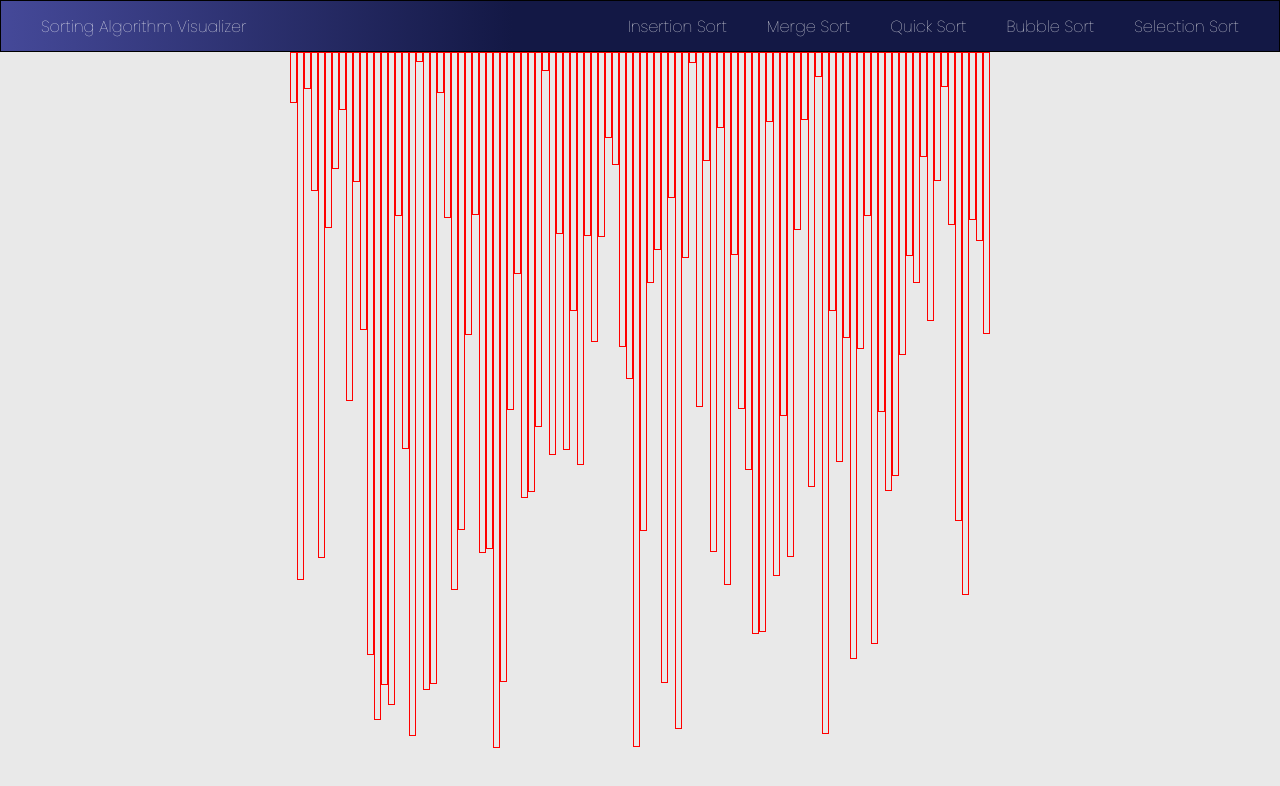
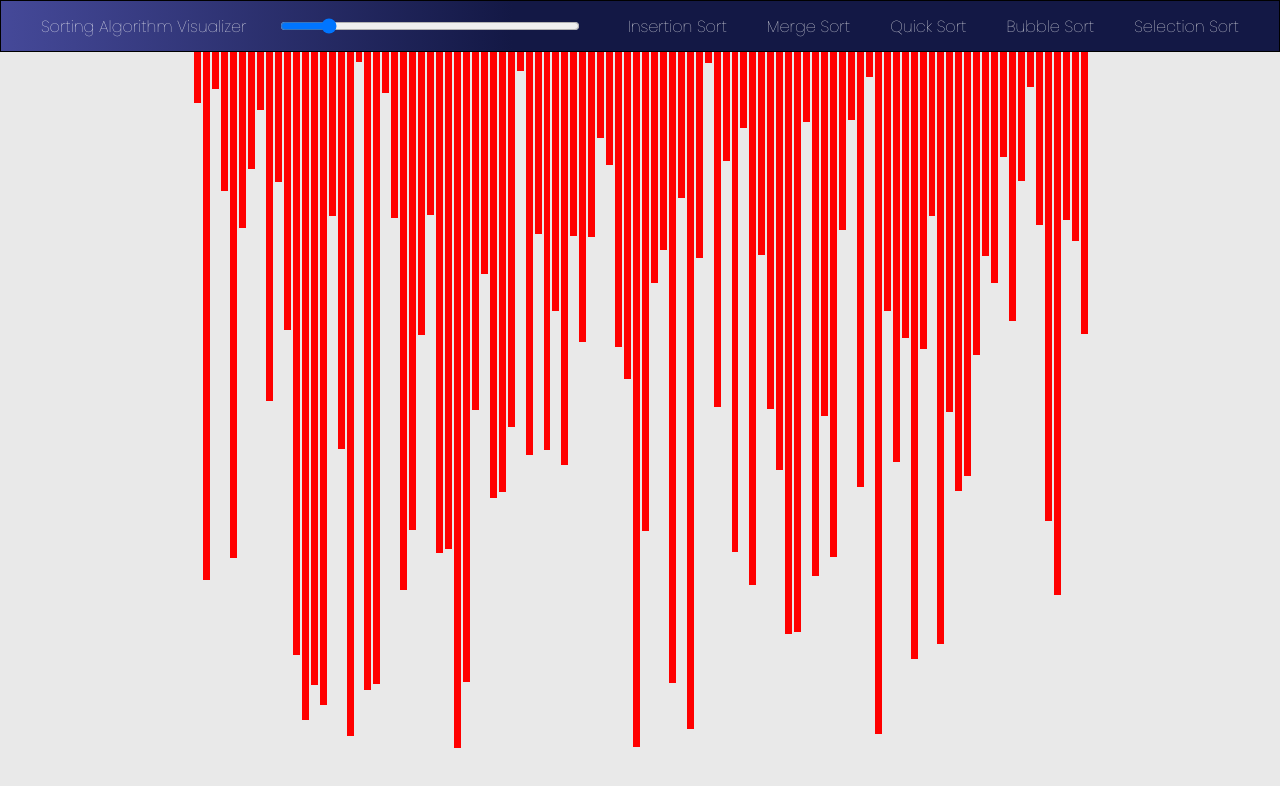
Before and after one commit to blin007/sorting-algorithm-visualizer, a React (Create React App) app: page / in a window 1280 px wide. Shown: the top 786 px of the page. Built offline with nearby package versions, Linux system fonts and the light colour scheme.

Commit message:
9/2 input slider to adjust number of bars

```diff
--- a/src/App.js
+++ b/src/App.js
@@ -1,7 +1,6 @@
 import './styles/App.css';
 import {BrowserRouter as Router, Routes, Route} from 'react-router-dom';
-import Header from './components/Header';
-import Home from './pages/Home/Home';
+import Home from './components/Home';
 import headerVariants from './animations/headerVariants';
 
 function App() {
@@ -9,7 +8,7 @@ function App() {
     <Router>
       <div className="App">
         <Routes>
-          <Route path="/" element={[<Header linkVariants={headerVariants}/>, <Home />]}/>
+          <Route path="/" element={[<Home headerVariants={headerVariants}/>]}/>
         </Routes>
       </div>
     </Router>
--- a/src/components/Bars.js
+++ b/src/components/Bars.js
@@ -7,15 +7,24 @@ const Bars = ({ size, sortingAlgo }) => {
 
     //randomize bars on initial load
     useEffect(() => {
-        setBars(Array.from({length: size}, () => randomRange(700)))
+        setBars(Array.from({length: size}, () => {
+          return {
+            height: randomRange(700),
+            sorted: false,
+          }
+        }))
         //eslint-disable-next-line
-    }, [])
+    }, [size])
 
   return (
     <div className="bars">
         <div className="bars_container">
           {bars.map((item, i) => (
-            <div className="bar" style={{ height: item }}></div>
+            <div className="bar" style={{
+              height: item.height,
+              backgroundColor: item.sorted ? "green" : "red",
+              // width: Math.floor(size* 0.15)
+            }} />
           ))}
         </div>
     </div>
--- a/src/components/Header.js
+++ /dev/null
@@ -1,88 +0,0 @@
-import React from 'react'
-import { Link } from 'react-router-dom';
-import '../styles/Header.css'
-import { motion } from 'framer-motion'
-
-const Header = ({ linkVariants }) => {
-  return (
-    <div className="header">
-        <Link to="/" className="header_link">
-            <div className="header_title">
-                <motion.span
-                    className="header_titleName"
-                    variants={linkVariants}
-                    whileHover={linkVariants.hover}
-                    whileTap={linkVariants.tap}
-                >
-                    Sorting Algorithm Visualizer
-                </motion.span>
-            </div>
-        </Link>
-
-        <div className="header_nav">
-            <Link to="/insertion" className="header_link">
-                <div className="sort_option">
-                    <motion.span
-                        className="sort_name"
-                        variants={linkVariants}
-                        whileHover={linkVariants.hover}
-                        whileTap={linkVariants.tap}
-                    >
-                        Insertion Sort
-                    </motion.span>
-                </div>
-            </Link>
-            <Link to="/merge" className="header_link">
-                <div className="sort_option">
-                    <motion.span
-                        className="sort_name"
-                        variants={linkVariants}
-                        whileHover={linkVariants.hover}
-                        whileTap={linkVariants.tap}
-                    >
-                        Merge Sort
-                    </motion.span>
-                </div>
-            </Link>
-            <Link to="/quick" className="header_link">
-                <div className="sort_option">
-                    <motion.span
-                        className="sort_name"
-                        variants={linkVariants}
-                        whileHover={linkVariants.hover}
-                        whileTap={linkVariants.tap}
-                    >
-                        Quick Sort
-                    </motion.span>
-                </div>
-            </Link>
-            <Link to="/bubble" className="header_link">
-                <div className="sort_option">
-                    <motion.span
-                        className="sort_name"
-                        variants={linkVariants}
-                        whileHover={linkVariants.hover}
-                        whileTap={linkVariants.tap}
-                    >
-                        Bubble Sort
-                    </motion.span>
-                </div>
-            </Link>
-            <Link to="/selection" className="header_link">
-                <div className="sort_option">
-                    <motion.span
-                        className="sort_name"
-                        variants={linkVariants}
-                        whileHover={linkVariants.hover}
-                        whileTap={linkVariants.tap}
-                    >
-                        Selection Sort
-                    </motion.span>
-                </div>
-            </Link>
-        </div>
-    </div>
-  )
-}
-
-export default Header
--- /dev/null
+++ b/src/components/Home.js
@@ -0,0 +1,101 @@
+import React, { useState } from 'react'
+import '../styles/Home.css'
+import { motion } from 'framer-motion'
+import Bars from './Bars'
+
+const Home = ({ headerVariants }) => {
+    const [barSize, setBarSize] = useState(100);
+
+    const handleInput = (e) => {
+        console.log('e: ', e);
+        setBarSize(Number(e.target.value))
+    }
+  return (
+    <>
+        <div className="header">
+            <div className="header_title">
+                <motion.span
+                    className="header_titleName"
+                    variants={headerVariants}
+                    whileHover={headerVariants.hover}
+                    whileTap={headerVariants.tap}
+                >
+                    Sorting Algorithm Visualizer
+                </motion.span>
+            </div>
+
+            <div className="slider_size">
+                <input
+                    className="slider"
+                    type="range"
+                    min="25"
+                    max="200"
+                    step="25"
+                    onInput={e => handleInput(e)}
+                />
+            </div>
+
+            <div className="header_nav">
+                <div className="sort_option">
+                    <motion.span
+                        className="sort_name"
+                        variants={headerVariants}
+                        whileHover={headerVariants.hover}
+                        whileTap={headerVariants.tap}
+                    >
+                        Insertion Sort
+                    </motion.span>
+                </div>
+                <div className="sort_option">
+                    <motion.span
+                        className="sort_name"
+                        variants={headerVariants}
+                        whileHover={headerVariants.hover}
+                        whileTap={headerVariants.tap}
+                    >
+                        Merge Sort
+                    </motion.span>
+                </div>
+                <div className="sort_option">
+                    <motion.span
+                        className="sort_name"
+                        variants={headerVariants}
+                        whileHover={headerVariants.hover}
+                        whileTap={headerVariants.tap}
+                    >
+                        Quick Sort
+                    </motion.span>
+                </div>
+                <div className="sort_option">
+                    <motion.span
+                        className="sort_name"
+                        variants={headerVariants}
+                        whileHover={headerVariants.hover}
+                        whileTap={headerVariants.tap}
+                    >
+                        Bubble Sort
+                    </motion.span>
+                </div>
+                <div className="sort_option">
+                    <motion.span
+                        className="sort_name"
+                        variants={headerVariants}
+                        whileHover={headerVariants.hover}
+                        whileTap={headerVariants.tap}
+                    >
+                        Selection Sort
+                    </motion.span>
+                </div>
+            </div>
+        </div>
+
+
+        <div className="home">
+            <Bars size={barSize}/>
+        </div>
+    </>
+
+  )
+}
+
+export default Home
--- a/src/pages/Home/Home.js
+++ /dev/null
@@ -1,12 +0,0 @@
-import React from 'react'
-import Bars from '../../components/Bars'
-
-const Home = () => {
-  return (
-    <div className="home">
-        <Bars size={100}/>
-    </div>
-  )
-}
-
-export default Home
--- a/src/styles/Bars.css
+++ b/src/styles/Bars.css
@@ -1,15 +1,20 @@
 .bars {
     margin-left: auto;
     margin-right: auto;
+    width: 70%;
+    /* border: 1px solid black; */
 }
 
 .bars_container {
     display: flex;
     align-items: flex-start;
     justify-content: center;
+
 }
 
 .bar {
-    width: 5px;
+    /* width: 4px; */
+    width: 20%;
     border: 1px solid red;
+    margin-left: 2px;
 }
--- a/src/styles/Header.css
+++ b/src/styles/Home.css
@@ -7,7 +7,6 @@
     height: 50px;
     z-index: 1;
     background: linear-gradient(to right, rgb(69, 73, 153), rgb(19, 24, 69) 40%);
-    /* background-color: rgb(19, 24, 69); */
 }
 
 .header_link {
@@ -26,14 +25,26 @@
     width: 100%;
     border-radius: 12px;
     padding: 4px 10px 4px 10px;
-    /* border: 1px solid white; */
 }
 
 .header_nav {
     display: flex;
+    align-items: center;
     justify-content: space-evenly;
     margin-right: 20px;
     margin-left: auto;
+}
+
+.slider_size {
+    margin-left: auto;
+    margin-right: auto;
+}
+
+.slider {
+    margin-top: 6px;
+    margin-right: 50px;
+    min-width: 100%;
+    width: 250px;
 }
 
 .sort_option {
```
Also changed, not shown: src/pages/Home/styles/Home.css (deleted).
